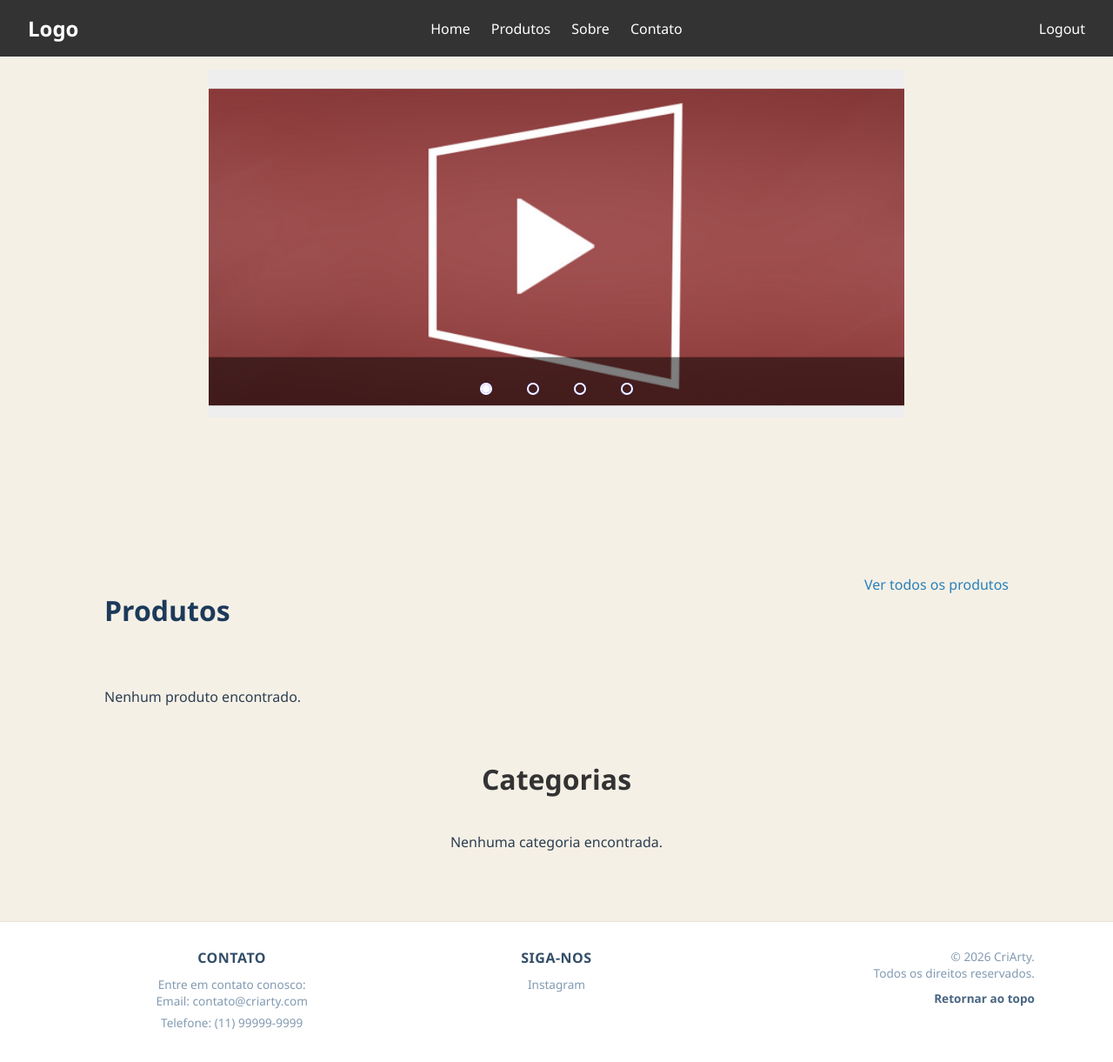
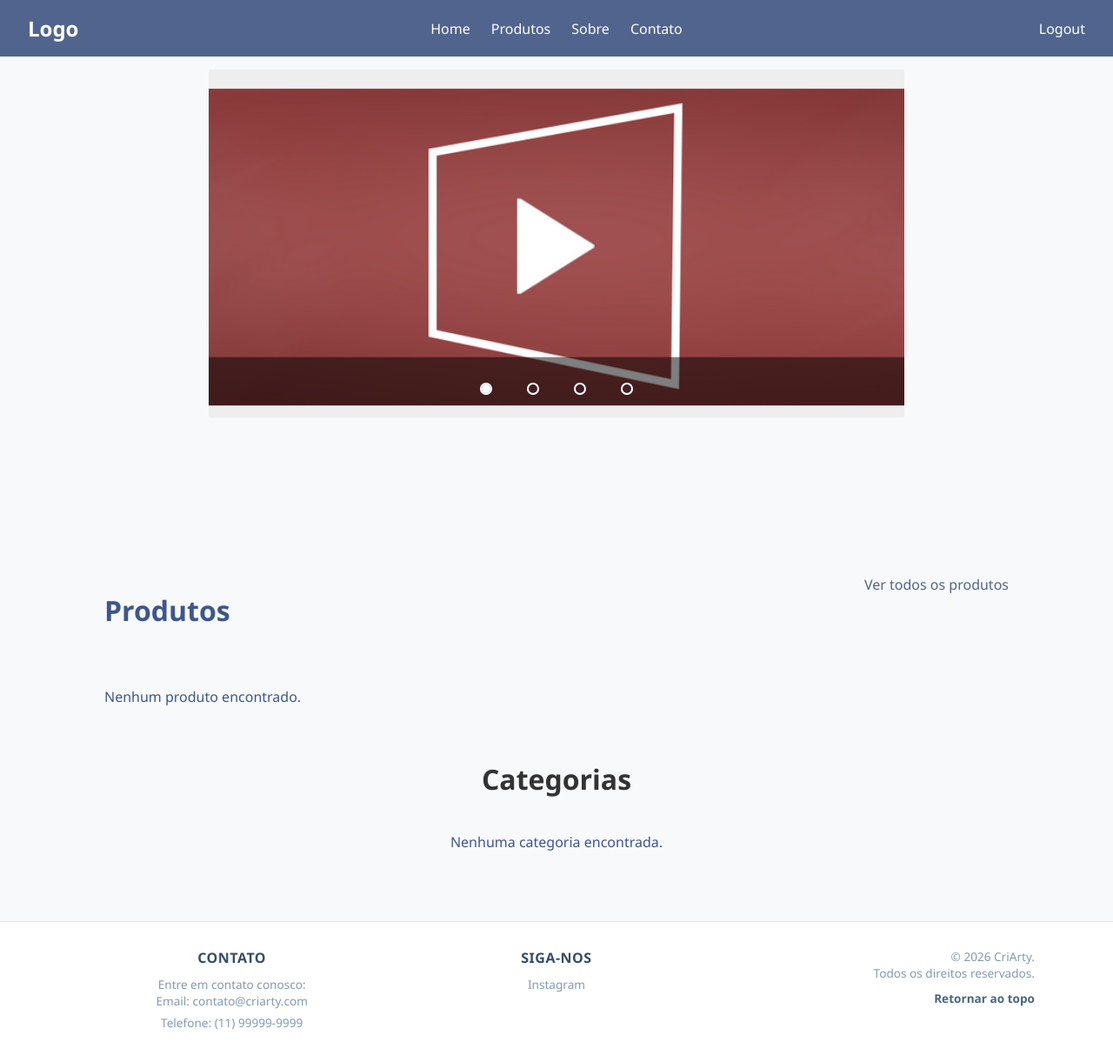
Before and after one commit to danirosario/projeto-integrador-senac, a PHP site: page /client/shop.php in a window 1280 px wide. Shown: the whole page at 87% size. Run offline with PHP 8.4, Linux system fonts and the light colour scheme; data that the repository does not hold is empty.

Commit message:
feat: update navigation links to point to shop page and enhance styling with CSS variables

```diff
--- a/client/about.php
+++ b/client/about.php
@@ -15,7 +15,7 @@
     <header>
         <nav class="navbar">
             <div class="nav-logo">
-                <a href="#">Logo</a>
+                <a href="shop.php">Logo</a>
             </div>
 
             <ul class="nav-links">
--- a/client/productsList.php
+++ b/client/productsList.php
@@ -37,7 +37,7 @@ if ($result && $result->num_rows > 0) {
     <header>
         <nav class="navbar">
             <div class="nav-logo">
-                <a href="#">Logo</a>
+                <a href="shop.php">Logo</a>
             </div>
 
             <ul class="nav-links">
--- a/client/shop.php
+++ b/client/shop.php
@@ -133,7 +133,7 @@ $categories = $conn->query("SELECT idCategory, Name FROM category WHERE isActive
                             <a href="productsList.php?category_id=<?php echo $category['idCategory']; ?>"
                                 class="category-card-link">
                                 <div class="category-card">
-                                    <img src="../images/categoria_padrao.png" alt="Categoria 1">
+                                    <!-- <img src="../images/categoria_padrao.png" alt="Categoria 1"> -->
                                     <h3><?php echo htmlspecialchars($category['Name']); ?></h3>
                                 </div>
                             </a>
--- a/css/client-styles/shop.css
+++ b/css/client-styles/shop.css
@@ -12,7 +12,7 @@
 .navbar {
     display: flex;
     align-items: center;
-    background: #333;
+    background: var(--primary-color);
     padding: 1rem 2rem;
     position: fixed;
     top: 0;
@@ -68,7 +68,7 @@
 }
 
 .nav-links a:hover {
-    color: #ffd700;
+    color: #dbcbe6;
 }
 
 /* SLIDER */
@@ -143,7 +143,7 @@
 }
 
 .navigation-auto div {
-    border: 2px solid blue;
+    border: 2px solid;
     padding: 5px;
     border-radius: 10px;
     cursor: pointer;
@@ -206,13 +206,13 @@
 
 .section-header a {
     text-decoration: none;
-    color: #2980b9;
+    color: var(--primary-color);
     font-size: 1rem;
     transition: color 0.3s ease;
 }
 
 .section-header a:hover {
-    color: #1f618d;
+    font-weight: bold;
     text-decoration: underline;
 }
 
@@ -233,7 +233,7 @@
 }
 
 .product-card {
-    background: white;
+    background: #fff;
     padding: 15px;
     width: 280px;
     height: 380px;
@@ -242,6 +242,11 @@
     text-align: center;
     display: flex;
     flex-direction: column;
+}
+
+.product-card:hover {
+    transform: translateY(-6px);
+    box-shadow: 0 12px 20px rgba(0, 0, 0, 0.12);
 }
 
 .product-card img {
@@ -264,7 +269,6 @@
 
 .card-content {
     flex-grow: 1;
-    /* Faz esse bloco ocupar todo o espaço restante empurrando o preço/botão */
     display: flex;
     flex-direction: column;
 }
@@ -278,7 +282,7 @@
 }
 
 .product-card button {
-    background: #2980b9;
+    background: var(--primary-color);
     color: white;
     border: none;
     padding: 10px 15px;
@@ -289,7 +293,8 @@
 }
 
 .product-card button:hover {
-    background: #1f618d;
+    background: var(--secondary-color);
+    color: var(--primary-color);
 }
 
 /* CATEGORIAS */
@@ -314,9 +319,8 @@
     margin: 0 auto;
 }
 
-
 .category-card {
-    background: white;
+    background: #fff;
     padding: 15px;
     width: 198px;
     height: 198px;
@@ -331,7 +335,8 @@
 .category-card img {
     width: 70px;
     height: 70px;
-    object-fit: contain;      /* Garante que a imagem não distorça */
+    object-fit: contain;
+    /* Garante que a imagem não distorça */
     margin-bottom: 15px;
 }
 
--- a/css/style.css
+++ b/css/style.css
@@ -7,17 +7,18 @@
 }
 
 :root {
-    --deep-navy: #1C3A5A;
-    --terracotta-orange: #E2725B;
-    --sage-green: #9CAF88;
-    --warm-cream: #F5F0E6;
+    --primary-color: #51648e;
+    --secondary-color: #dbcbe6;
+    --tertiary-color: #848e51;
+    --neutral-color: #F8F9FA;
 
-    --bg-main: var(--warm-cream);
-    --bg-sidebar: var(--deep-navy);
+    --bg-main: var(--neutral-color);
+    --bg-sidebar: var(--primary-color);
     --bg-card: #ffffff;
-    --text-dark: #2c3e50;
+    --text-dark: #3d568f;
     --text-light: #f8f9fa;
-    --border-color: #e8e4da;
+    /*dark mode: #212529*/
+
 }
 
 html {
@@ -68,9 +69,9 @@ body {
 .sidebar nav a:hover,
 .sidebar nav a.active {
     color: var(--text-light);
-    background-color: var(--terracotta-orange);
+    background-color: var(--secondary-color);
     font-weight: 600;
-    box-shadow: 0 4px 6px rgba(226, 114, 91, 0.2);
+    color: var(--text-dark);
 }
 
 /* CONTEÚDO PRINCIPAL */
```
